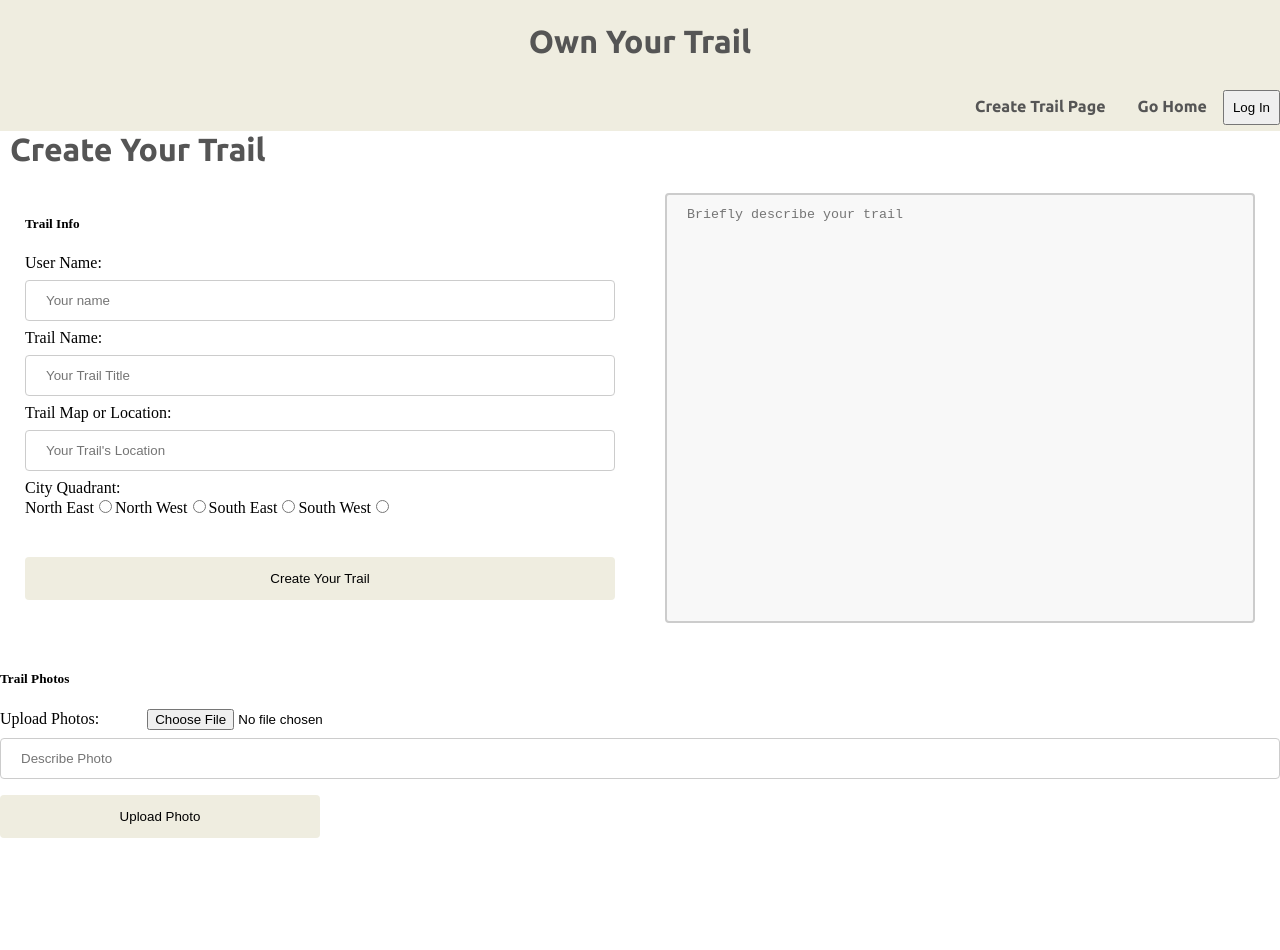
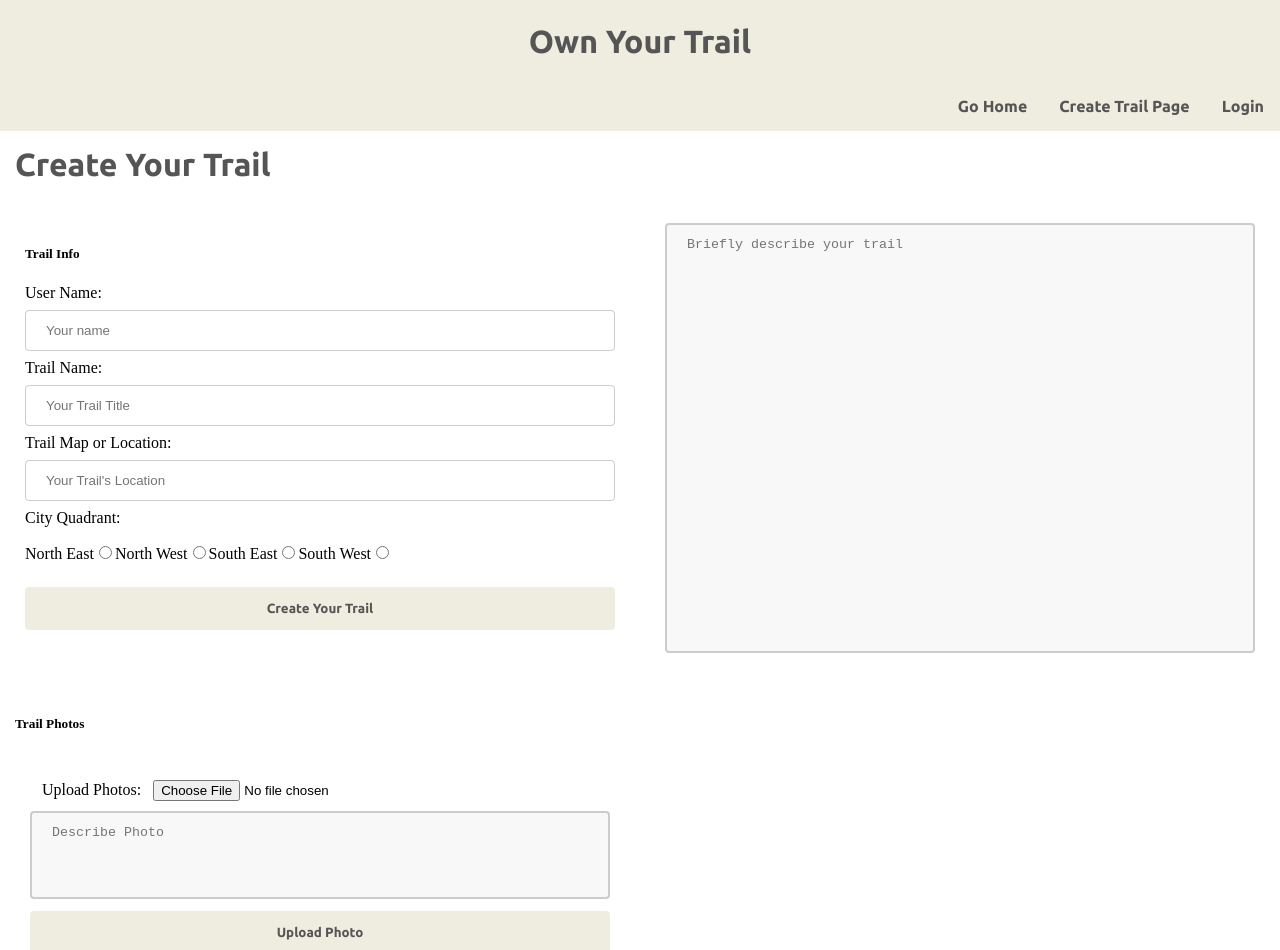
Before and after one commit to Theo-Wall/Own-Your-Trail, a React (Create React App) app in the folder client/: page /CreateTrailPage in a window 1280 px wide. Shown: the top 950 px of the page. Built offline with nearby package versions, Linux system fonts and the light colour scheme.

Commit message:
more styling on Create Your Trail

```diff
--- a/client/src/components/DisplayPhotoUpload.css
+++ b/client/src/components/DisplayPhotoUpload.css
@@ -1,11 +1,12 @@
 .upload-input-label {
-  padding-right: 3em;
+  padding: 12px;
+  display: inline-block;
 }
 
 .upload-input {
-  width: 25%;
-  background-color: #EFEDE0;
-  color: black;
+  width: 100%;
+  background-color: #efede0;
+  color: #555555;
   padding: 14px 20px;
   margin: 8px 0;
   border: none;
--- a/client/src/components/DisplayPhotoUpload.js
+++ b/client/src/components/DisplayPhotoUpload.js
@@ -24,14 +24,16 @@ const DisplayPhotoUpload = ({
           multiple={false}
         ></input>
         <label htmlFor="photoDescription"></label>
-        <input
+        <textarea
           id="photoDescription"
           placeholder="Describe Photo"
-
+          cols="10"
+          rows="4"
+          className="photo-upload-description"
           type="text"
           onChange={onDescribe}
           value={defaultDescription}
-        ></input>
+        ></textarea>
         <button className="upload-input" onClick={onUpload}>
           Upload Photo
         </button>
--- a/client/src/pages/CreateTrailPage.css
+++ b/client/src/pages/CreateTrailPage.css
@@ -2,14 +2,14 @@
     display: grid;
     grid-template:
     "mainLeft mainRight" 30em
-    "photo photo" 30em
+    "photoUpload photoDisplay" 30em
     / 50% 50%
 }
 
 h3 {
     grid-area: title;
     text-align: left;
-    padding-left: 10px;
+    padding: 15px;
     margin: 0;
     /* align-content: top; */
 }
@@ -28,7 +28,8 @@ h3 {
 }
 
 .trail-photos {
-    grid-area: photo;
+    grid-area: photoUpload;
+    padding: 15px;
     /* border: 2px solid salmon; */
 }
 
@@ -45,7 +46,7 @@ input[type=text], select {
 .input {
   width: 100%;
   background-color: #EFEDE0;
-  color: black;
+  color: #555555;
   padding: 14px 20px;
   margin: 8px 0;
   border: none;
@@ -69,5 +70,13 @@ textarea {
 }
 
 .radio-inputs {
-    padding-bottom: 2em;
+    padding-bottom: 1em;
 }
+
+.city-quadrant {
+  padding-bottom: 1em;
+}
+
+.radio-button {
+
+}
--- a/client/src/pages/CreateTrailPage.js
+++ b/client/src/pages/CreateTrailPage.js
@@ -136,7 +136,7 @@ const CreateTrailPage = () => {
           </div>
           <div>
             <div className="radio-inputs">
-              <div>City Quadrant:</div>
+              <div className="city-quadrant">City Quadrant:</div>
               <label htmlFor="NE">North East</label>
               <input
               className="radio-button"
--- a/client/src/pages/pageComponents/NavBar.css
+++ b/client/src/pages/pageComponents/NavBar.css
@@ -36,5 +36,12 @@ span {
 }
 
 button {
-    padding: 8px;
+    text-decoration: none;
+    color: #555555;
+    font-family: ubuntu;
+    font-weight: 800;
 }
+
+button:hover {
+     color: #8AA899;
+}
--- a/client/src/pages/pageComponents/NavBar.js
+++ b/client/src/pages/pageComponents/NavBar.js
@@ -4,19 +4,28 @@ import { Link } from "react-router-dom"
 const NavBar = () => {
 
     return (
-        <div className='navigation-bar'>
-            <div className='app-name'><h1>Own Your Trail</h1></div>
-            <span>
-                {/* <Link></Link> are used to point to the Routes which point to page components  */}
-            <Link className='text-link' to="/createTrailPage">Create Trail Page</Link>
-            </span>
-            <span>
-            <Link className='text-link' to="/" >Go Home</Link>
-            </span>
-            <button>Log In</button>
-
+      <div className="navigation-bar">
+        <div className="app-name">
+          <h1>Own Your Trail</h1>
         </div>
-    )
+        <span>
+          <Link className="text-link" to="/">
+            Go Home
+          </Link>
+        </span>
+        <span>
+          {/* <Link></Link> are used to point to the Routes which point to page components  */}
+          <Link className="text-link" to="/createTrailPage">
+            Create Trail Page
+          </Link>
+        </span>
+        <span>
+          <Link className="text-link" to="">
+            Login
+          </Link>
+        </span>
+      </div>
+    );
 }
 
 export default NavBar
```
